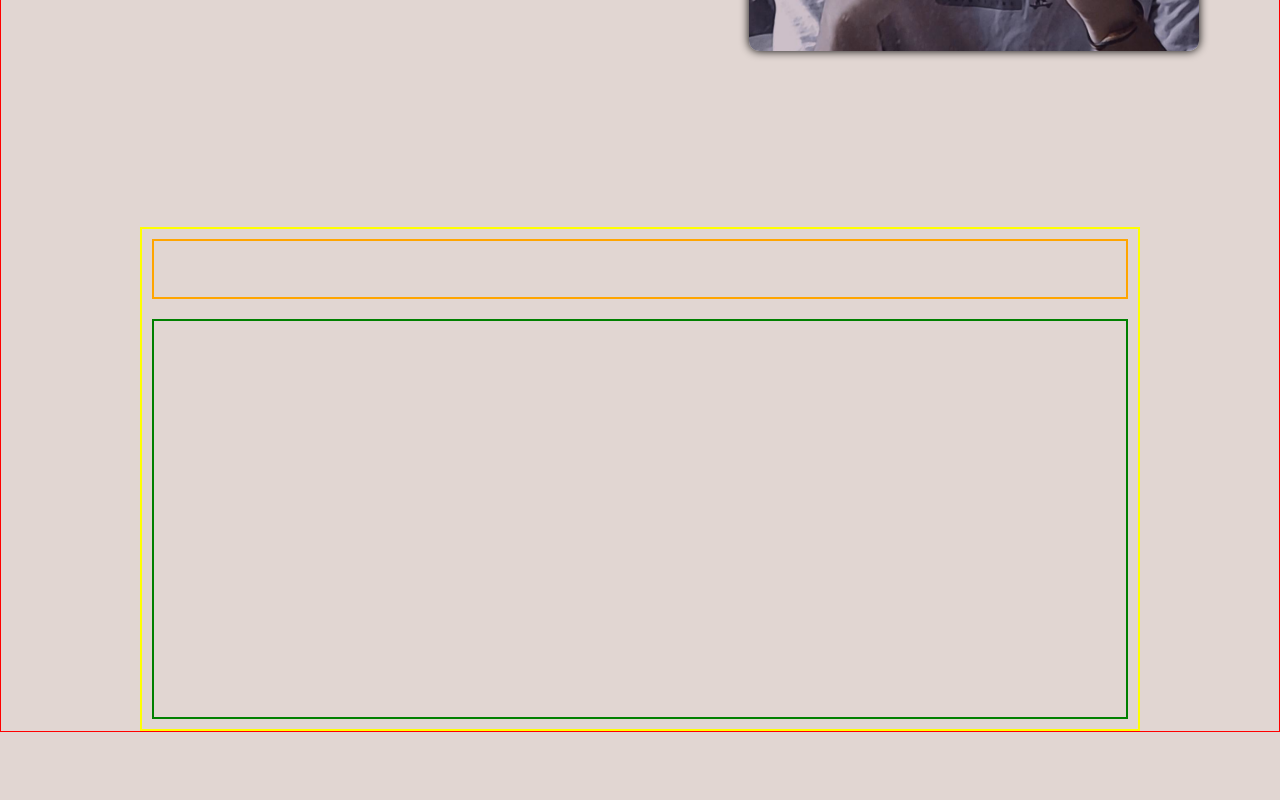
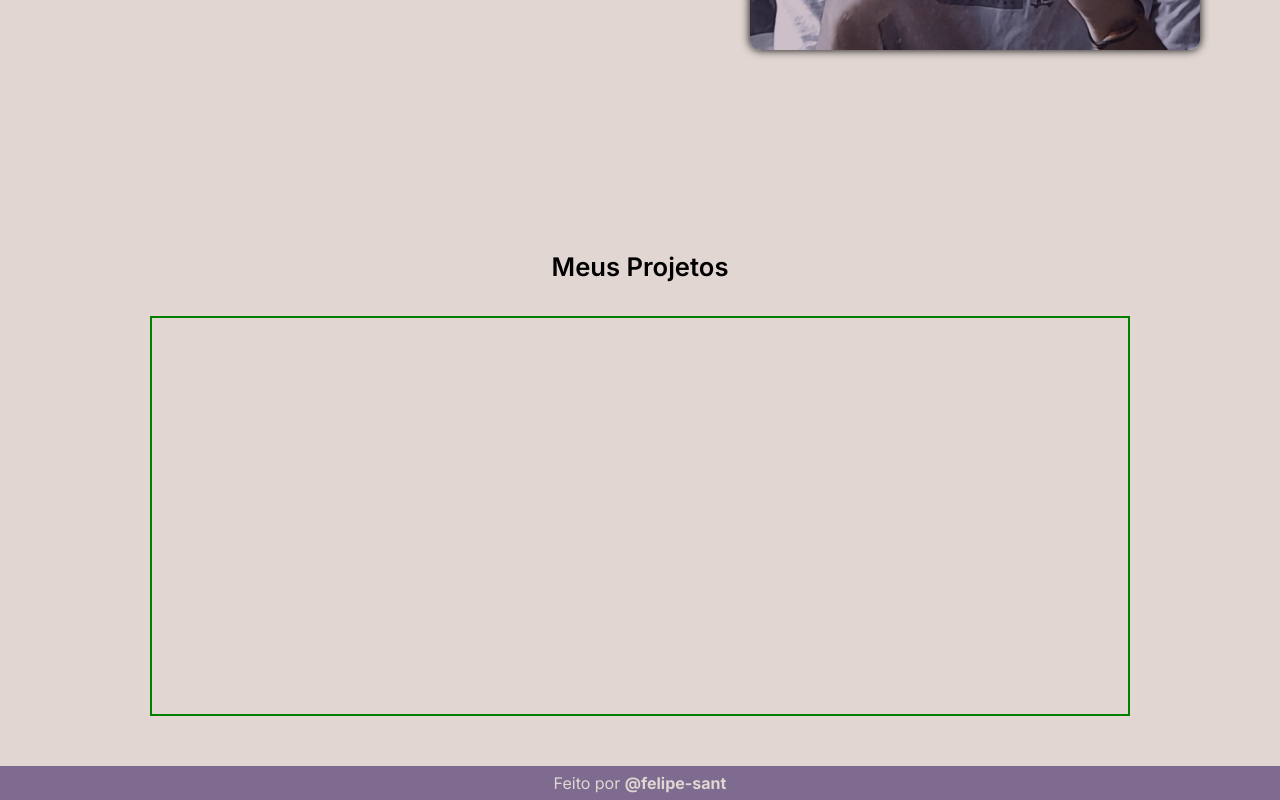
Before and after one commit to felipe-sant/Portfolio, a React (Create React App) app: page / in a window 1280 px wide. Shown: the part 608-1408 px from the top of the page. Before the commit the page ends 1340 px from the top, so only its background shows below. Built offline with nearby package versions, Linux system fonts and the light colour scheme.

Commit message:
adicionando footer

```diff
--- /dev/null
+++ b/src/components/footer.tsx
@@ -0,0 +1,11 @@
+import "../styles/footer.css";
+
+function Footer() {
+    return (
+        <footer>
+            <p>Feito por <a href="">@felipe-sant</a></p>
+        </footer>
+    );
+}
+
+export default Footer;
--- a/src/pages/contato.tsx
+++ b/src/pages/contato.tsx
@@ -1,3 +1,4 @@
+import Footer from "../components/footer";
 import Header from "../components/header";
 import "../styles/mainContato.css";
 
@@ -30,6 +31,7 @@ function ContatoPage() {
                     </section>
                 </article>
             </main>
+            <Footer />
         </div>
     )
 }
--- a/src/pages/home.tsx
+++ b/src/pages/home.tsx
@@ -1,3 +1,4 @@
+import Footer from "../components/footer";
 import Header from "../components/header";
 import "../styles/mainHome.css";
 
@@ -18,13 +19,14 @@ function HomePage() {
         </article>
         <article className="projetos">
           <section className="titulo">
-
+            <h2>Meus Projetos</h2>
           </section>
           <section className="projetos">
 
           </section>
         </article>
       </main>
+      <Footer />
     </div>
   );
 }
--- a/src/pages/sobre.tsx
+++ b/src/pages/sobre.tsx
@@ -1,3 +1,4 @@
+import Footer from "../components/footer";
 import Header from "../components/header";
 import "../styles/mainSobre.css";
 
@@ -21,6 +22,7 @@ function SobrePage() {
                     </section>
                 </article>
             </div>
+            <Footer />
         </div>
     )
 }
--- /dev/null
+++ b/src/styles/footer.css
@@ -0,0 +1,18 @@
+footer {
+    background-color: var(--roxo);
+    color: var(--cinza);
+    margin-top: 40px;
+    padding: 7px;
+}
+
+footer p {
+    text-align: center;
+    font-family: var(--fonte);
+    font-size: 1em;
+}
+
+footer p a {
+    color: var(--cinza);
+    text-decoration: none;
+    font-weight: 700;
+}
--- a/src/styles/main.css
+++ b/src/styles/main.css
@@ -1,10 +1,7 @@
 .main {
-    border: 1px solid red;
-
     max-width: 1400px;
     min-width: none;
     min-height: calc(100vh - 72px);
     max-height: auto;
-
     margin: auto;
 }
--- a/src/styles/mainHome.css
+++ b/src/styles/mainHome.css
@@ -74,7 +74,6 @@
 }
 
 .mainHome article.projetos {
-    border: 2px solid yellow;
     margin: auto;
 
     max-width: 1000px;
@@ -84,9 +83,18 @@
 }
 
 .mainHome article.projetos section.titulo {
-    border: 2px solid orange;
     height: 60px;
     margin-bottom: 20px;
+    display: flex;
+    justify-content: center;
+    align-items: center;
+}
+
+.mainHome article.projetos section.titulo h2 {
+    text-align: center;
+    font-family: var(--fonte);
+    font-size: 1.6em;
+    font-weight: 600;
 }
 
 .mainHome article.projetos section.projetos {
```
